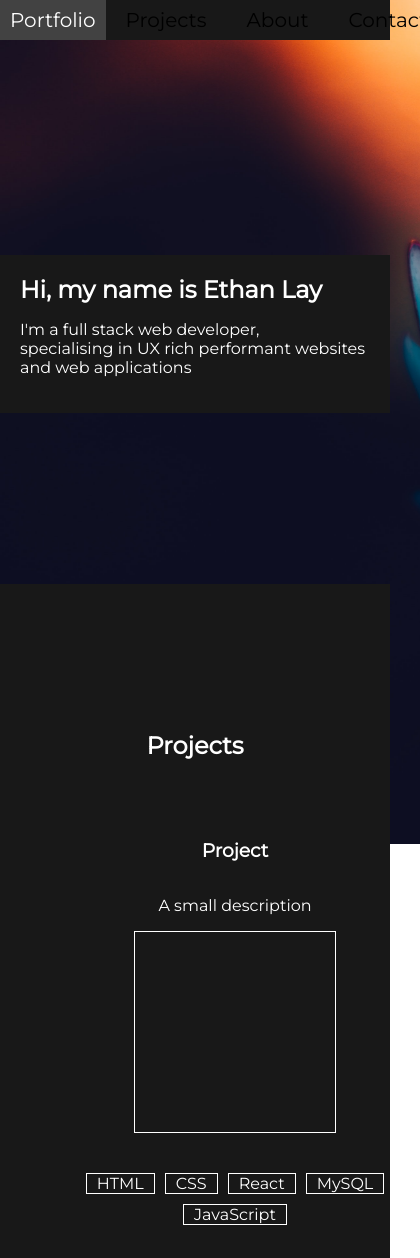
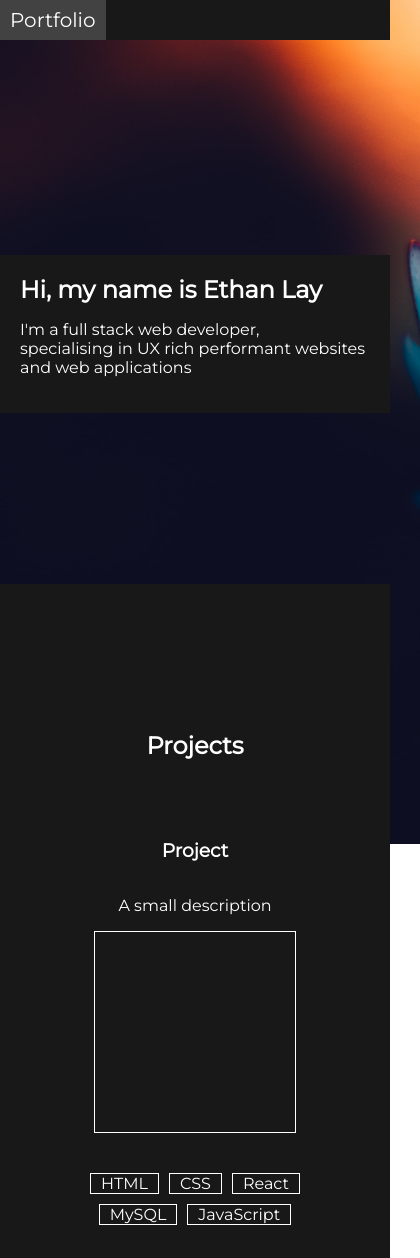
Before and after one commit to jhunethan/jhunethan.github.io, a plain HTML site: page index.html in a window 390 px wide. Shown: the top 1258 px of the page, 420 px wide, since content can reach past the window. Drawn offline with Linux system fonts and the light colour scheme.

Commit message:
responsiveness

```diff
--- a/css/index.css
+++ b/css/index.css
@@ -156,7 +156,7 @@ body {
   flex-grow: 1;
   padding: 10px;
   flex-basis: 28%;
-  min-width: 350px;
+  width: auto;
 
   display: flex;
   flex-direction: column;
@@ -226,14 +226,14 @@ footer > a{
 
 .contact-section{
   background-color: #181818;
-  padding: 80px 20px;
+  padding: 15vh 20px;
   color: white;
   text-align: center;
 }
 
 @media (max-width:500px){
   .nav-right{
-    color: black;
+    opacity: 0;
     pointer-events: none;
   }
 }
```
